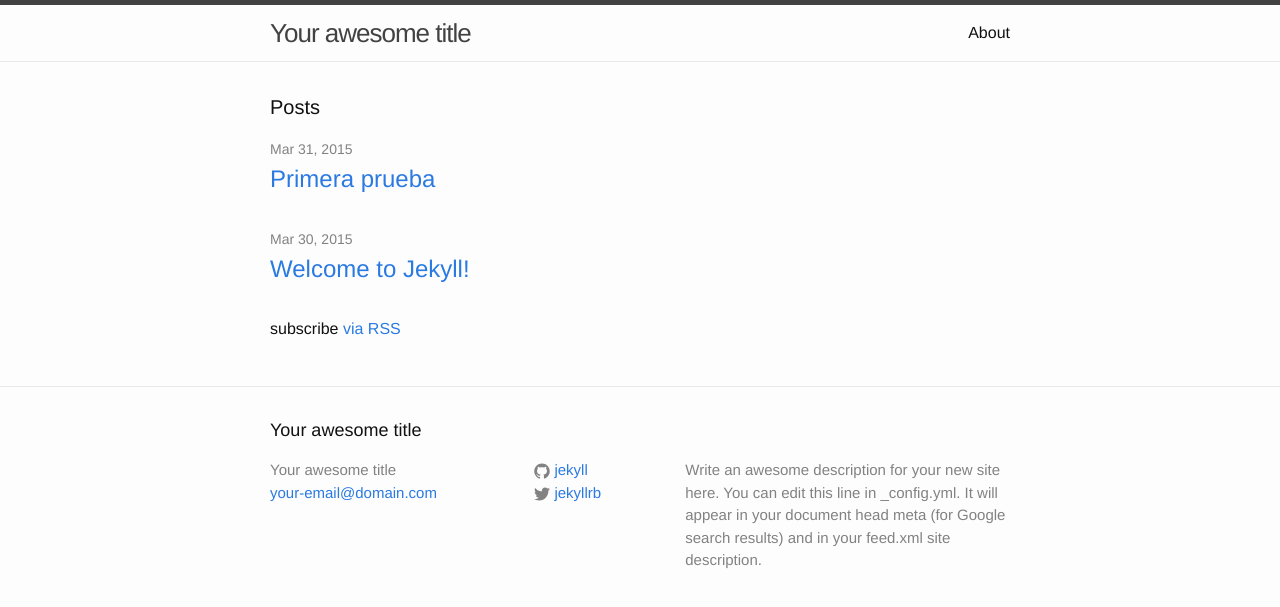
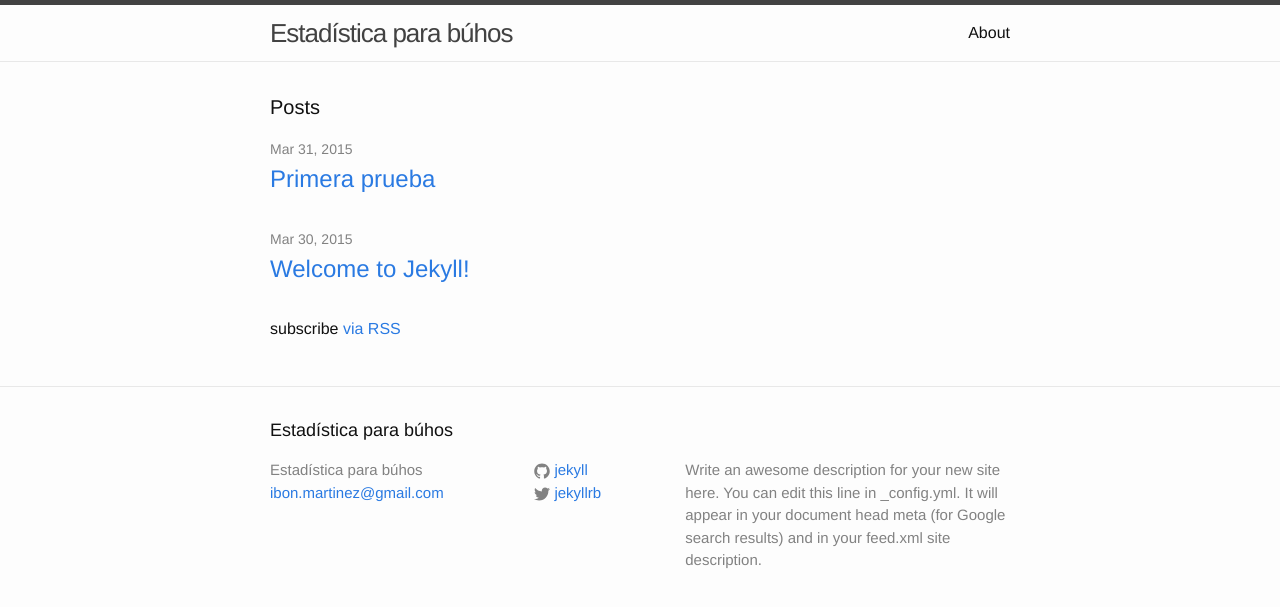
Before and after one commit to ibonmartinez/ibonmartinez.github.io, a Jekyll site: the page built from index.html, in a window 1280 px wide. Shown: the top 607 px of the page. Built offline with Jekyll 4.4.1, drawn with Linux system fonts in a browser that asks for light colours.

Commit message:
Actualización _config.yml

```diff
--- a/_config.yml
+++ b/_config.yml
@@ -1,6 +1,6 @@
 # Site settings
-title: Your awesome title
-email: your-email@domain.com
+title: Estadística para búhos
+email: ibon.martinez@gmail.com
 description: > # this means to ignore newlines until "baseurl:"
   Write an awesome description for your new site here. You can edit this
   line in _config.yml. It will appear in your document head meta (for
```
